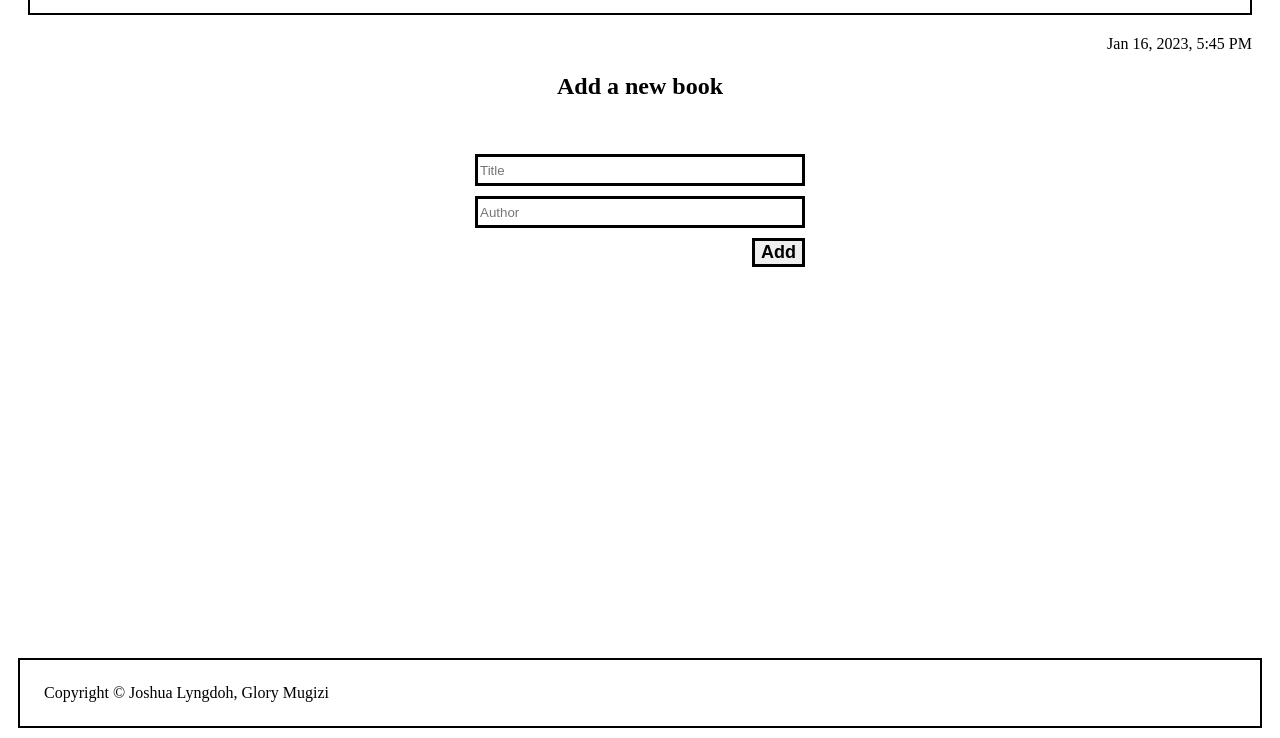
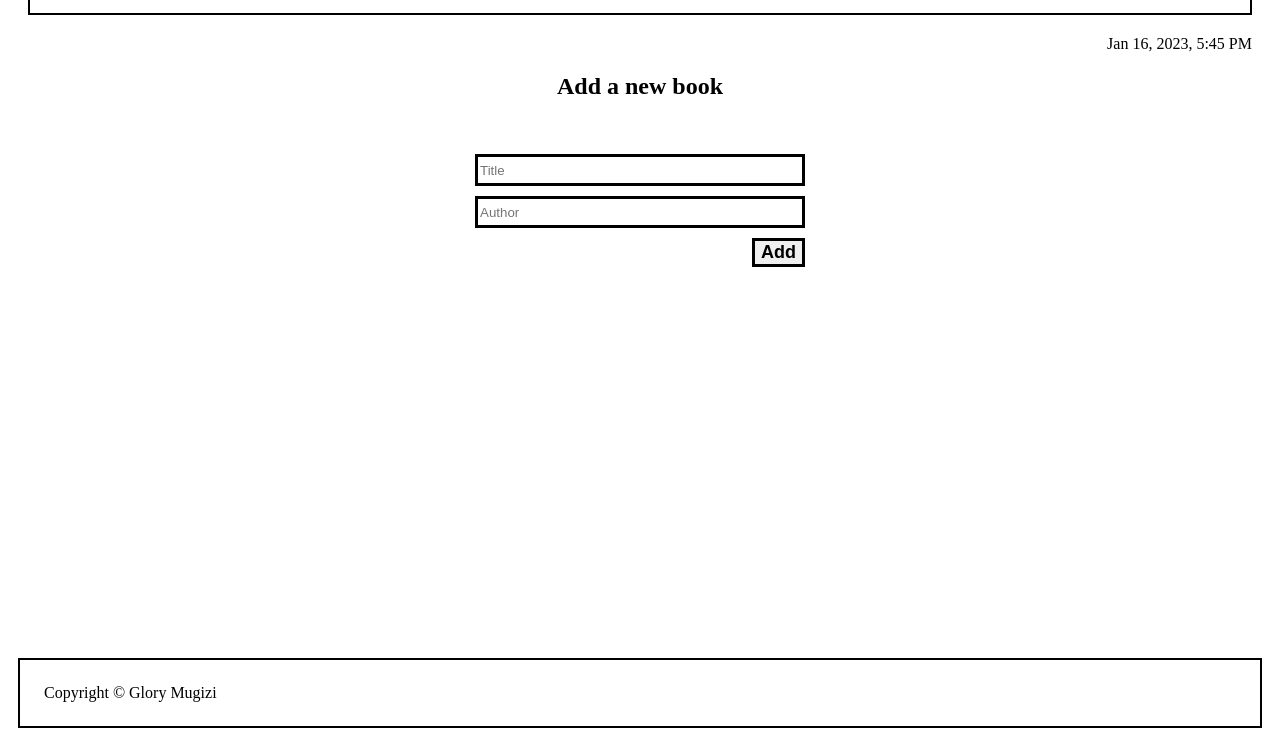
Before and after one commit to glorymugizi/Awesome-books-with-ES6, a website with bundled scripts: page index.html in a window 1280 px wide. Shown: the part 62-800 px from the top of the page. Built offline with nearby package versions, Linux system fonts and the light colour scheme.

```diff
--- a/index.html
+++ b/index.html
@@ -63,7 +63,7 @@
       </section>
     </main>
     <footer id="footer">
-      <span>Copyright &copy; Joshua Lyngdoh, Glory Mugizi</span>
+      <span>Copyright &copy; Glory Mugizi</span>
     </footer>
     <script src="./index.js" type="module"></script>
   </body>
--- a/index.js
+++ b/index.js
@@ -11,7 +11,7 @@
   dates,
 } from './modules/declarations.js';
 
-form.addEventListener('submit', event => {
+form.addEventListener('submit', (event) => {
   event.preventDefault();
 
   showArea.innerHTML = '';
```
